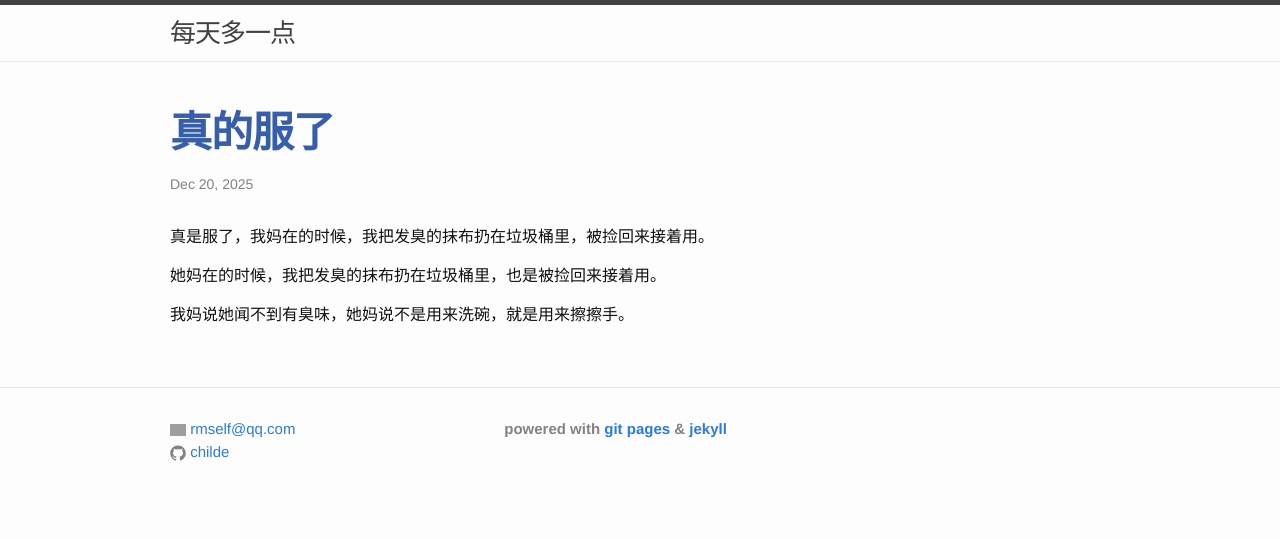
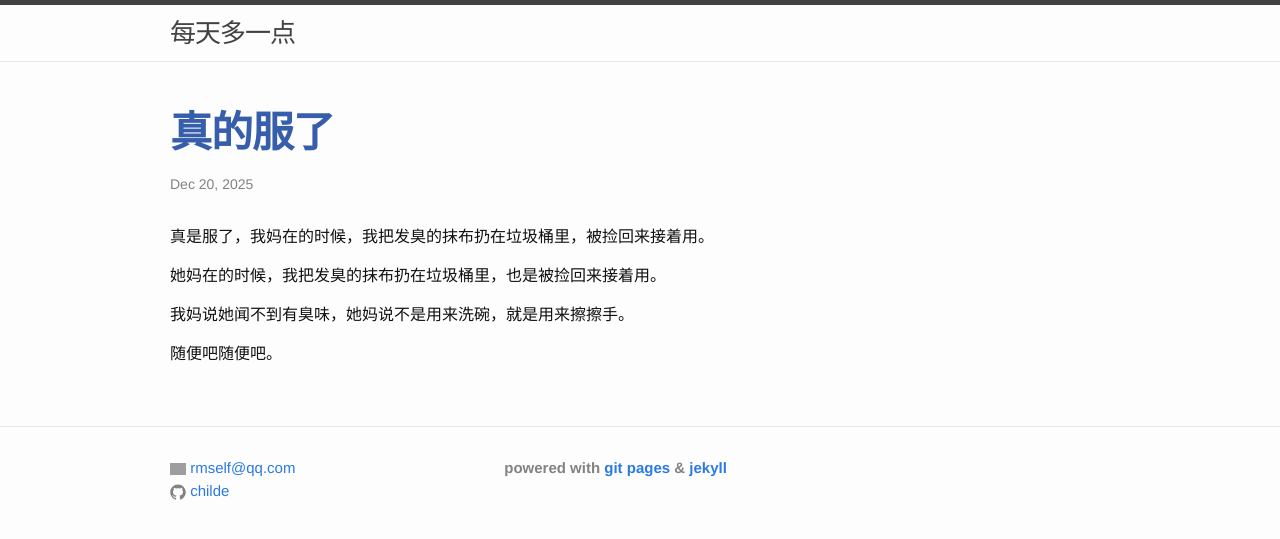
Before and after one commit to childe/gitcommit.today, a Jekyll site: the page built from _posts/2025-12-20-rengmaojin.md, in a window 1280 px wide. Shown: the top 539 px of the page. Built offline with Jekyll 4.4.1, drawn with Linux system fonts in a browser that asks for light colours; grey boxes are pictures that could not be loaded.

Commit message:
modified:   _posts/2025-12-20-rengmaojin.md

```diff
--- a/_posts/2025-12-20-rengmaojin.md
+++ b/_posts/2025-12-20-rengmaojin.md
@@ -12,3 +12,5 @@ layout: post
 她妈在的时候，我把发臭的抹布扔在垃圾桶里，也是被捡回来接着用。
 
 我妈说她闻不到有臭味，她妈说不是用来洗碗，就是用来擦擦手。
+
+随便吧随便吧。
```
